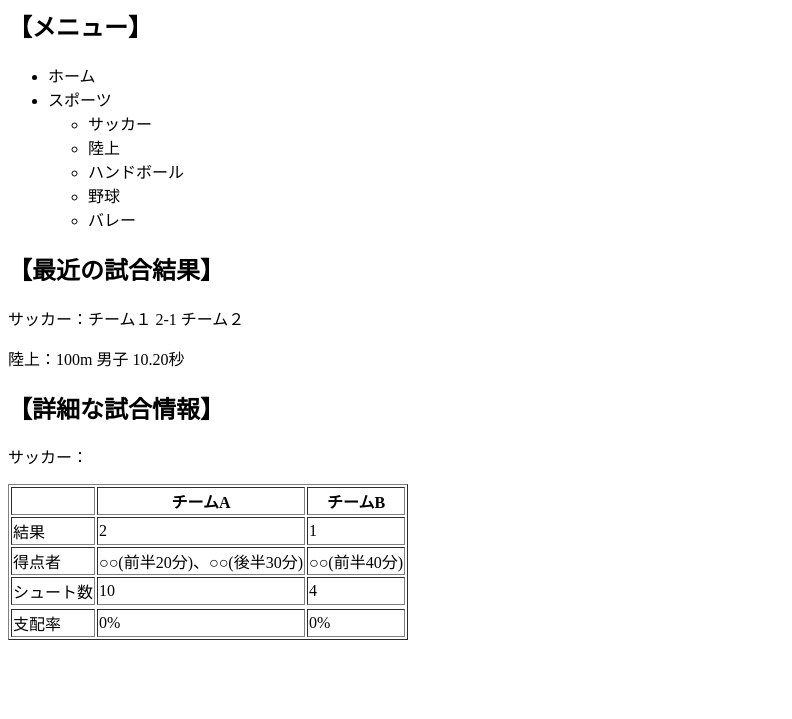
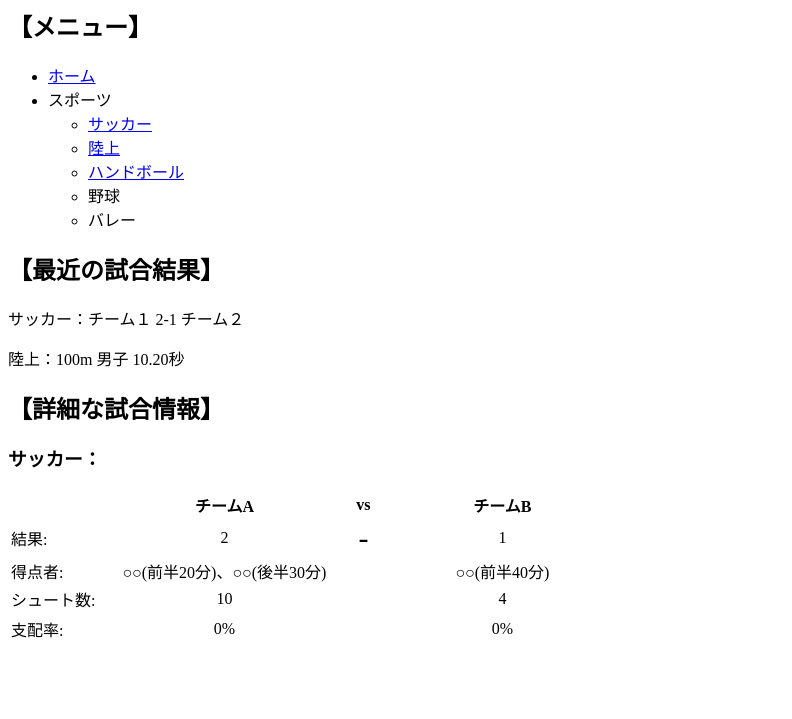
Before and after one commit to s1f10250103/team-project, a plain HTML site: page index.html in a window 1280 px wide. Shown: the part 81-800 px from the top of the page, without its empty margins (0-792 px from the left). Drawn offline with Linux system fonts and the light colour scheme.

Commit message:
表の改善を行いました
表の改善を行いました

```diff
--- a/index.css
+++ b/index.css
@@ -0,0 +1,13 @@
+.center{
+    text-align: center;
+}
+#center{
+    text-align: center;
+    font-size: 30px;
+}
+table{
+    table-layout: auto;
+}
+#tytle{
+    text-align: center;
+}
--- a/index.html
+++ b/index.html
@@ -7,16 +7,16 @@
     <link rel="stylesheet" href="index.css"
 </head>
 <body>
-    <h1>スポーツ速報</h1>
+    <h1 id="tytle">スポーツ速報</h1>
     <div class="">
         <h2>【メニュー】</h2>
         <ul>
-            <li>ホーム</li>
+            <li><a href="index.html">ホーム</a></li>
             <li>スポーツ</li>
             <ul>
-                <li>サッカー</li>
-                <li>陸上</li>
-                <li>ハンドボール</li>
+                <li><a href="html/soccer.html">サッカー</a></li>
+                <li><a href="html/run.html">陸上</a></li>
+                <li><a href="html/handball.html">ハンドボール</a></li>
                 <li>野球</li>
                 <li>バレー</li>
             </ul>
@@ -28,33 +28,38 @@
         <p>陸上：100m 男子 10.20秒</p>
     </div>
     <h2>【詳細な試合情報】</h2>
-    <p>サッカー：</p>
-    <table border="1">
+    <h3>サッカー：</h3>
+    <table border="0">
         <tr>
             <th></th>
-            <th>チームA</th>
-            <th>チームB</th>
+            <th style="width:250px;">チームA</th>
+            <th style="width: 20px;">vs</th>
+            <th style="width: 250px;">チームB</th>
         </tr>
         <tr>
-            <td>結果</td>
-            <td>2</td>
-            <td>1</td>
+            <td>結果:</td>
+            <td class="center">2</td>
+            <td id="center">-</td>
+            <td class="center">1</td>
         </tr>
         <tr>
-            <td>得点者</td>
-            <td>○○(前半20分)、○○(後半30分)</td>
-            <td>○○(前半40分)</td>
+            <td>得点者:</td>
+            <td class="center">○○(前半20分)、○○(後半30分)</td>
+            <td></td>
+            <td class="center">○○(前半40分)</td>
         </tr>
         <tr>
-            <td>シュート数</td>
-            <td>10</td>
-            <td>4</td>
+            <td>シュート数:</td>
+            <td class="center">10</td>
+            <td></td>
+            <td class="center">4</td>
         </tr>
         <tr></tr>
         <tr>
-            <td>支配率</td>
-            <td>0%</td>
-            <td>0%</td>
+            <td>支配率:</td>
+            <td class="center">0%</td>
+            <td></td>
+            <td class="center">0%</td>
         </tr>
 
     </table>
```
